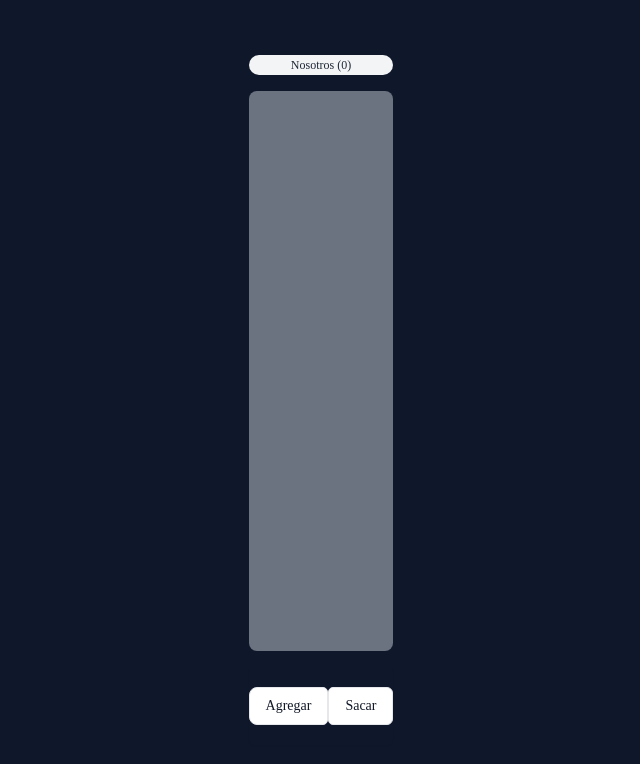
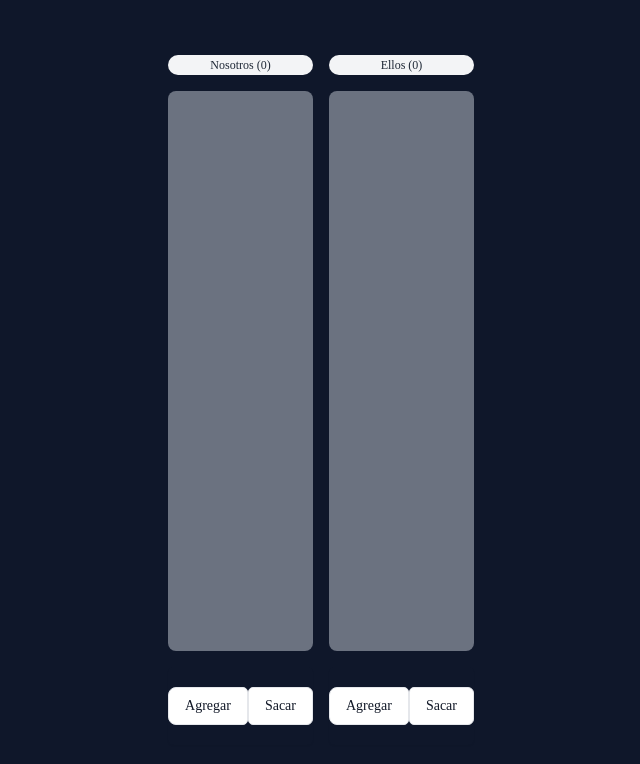
Before and after one commit to wayaba/anotador-truco, a React (Vite) app: page / in a window 1280 px wide. Shown: the top 764 px of the page, without its empty margins (319-959 px from the left). Built offline with nearby package versions, Linux system fonts and the light colour scheme.

Commit message:
agrego localstorate

```diff
--- a/src/components/CounterBoard.jsx
+++ b/src/components/CounterBoard.jsx
@@ -1,21 +1,21 @@
 import { useState } from 'react'
 
 export function CounterBoard({ title = 'No Title', min = 0, max = 30, onChangePoints, points }) {
+
   const [counter, setCounter] = useState(points)
 
   const handleAddPoint = () => {
     let newValue = counter + 1
     if (newValue > max) return
     setCounter(newValue)
-    onChangePoints()
+    onChangePoints(newValue)
   }
 
   const handleRemovePoint = () => {
     let newValue = counter - 1
     if (newValue < min) return
     setCounter(newValue)
-    onChangePoints()
-
+    onChangePoints(newValue)
   }
 
   const drawPoints = () => {
--- a/src/components/Game.jsx
+++ b/src/components/Game.jsx
@@ -1,17 +1,38 @@
 import { useState } from 'react'
-import CounterBoard from "./CounterBoard";
+import CounterBoard from './CounterBoard'
+import { getPoints, updatePoints } from '../services/points'
 
-export const Game =() => {
 
-    const [points,setPoints] = useState({we:0,they:0})
 
-    const handlerNosotrosOnMax = () => {
-        console.log('gano nosotros')
-      }
-    return (
-        <div className="flex flex-row text-white gap-4">
-        <CounterBoard title="Nosotros" onChangePoints={handlerNosotrosOnMax} points={points.we} />
-        {/* <CounterBoard title="Ellos" /> */}
-      </div>
-     );
+export const Game = () => {
+
+  const [points] = useState(getPoints)
+
+  const handleWeOnChange = (value) => {
+    updatePoints({
+      we: value,
+      they: points.they
+    })
+  }
+
+  const handleTheyOnChange = (value) =>{
+    updatePoints({
+      we: points.we,
+      they: value
+    })
+  }
+  return (
+    <div className="flex flex-row text-white gap-4">
+      <CounterBoard
+        title="Nosotros"
+        onChangePoints={handleWeOnChange}
+        points={points.we}
+      />
+      <CounterBoard
+        title="Ellos"
+        onChangePoints={handleTheyOnChange}
+        points={points.they}
+      />
+    </div>
+  )
 }
--- /dev/null
+++ b/src/services/points.js
@@ -0,0 +1,12 @@
+export const getPoints = () => {
+  let pointsLocal = { we: 0, they: 0 }
+  const storedPoints = localStorage.getItem('trucoMatchPoints')
+  if (storedPoints !== null) {
+    pointsLocal = JSON.parse(storedPoints)
+  }
+  return pointsLocal
+}
+
+export const updatePoints = (newValue) => {
+  localStorage.setItem('trucoMatchPoints', JSON.stringify(newValue))
+}
```
Also changed, not shown: 1 other file (tests, documents, lock files or other folders).
